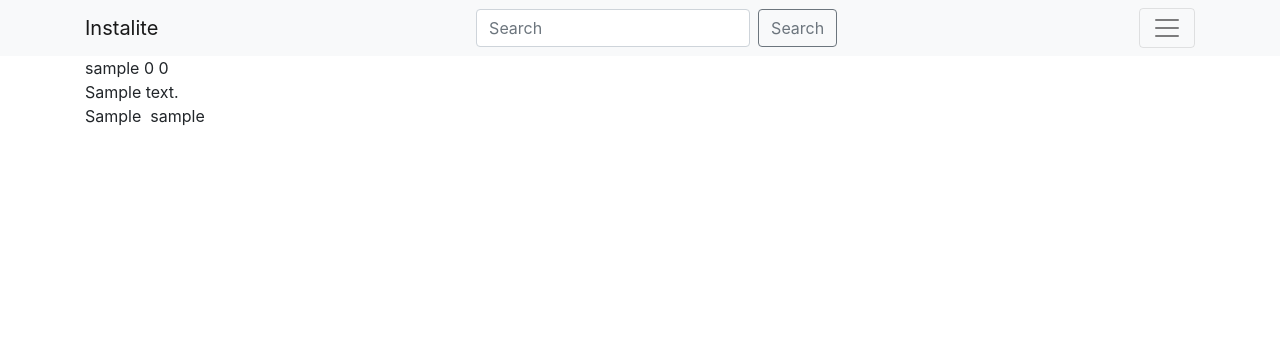
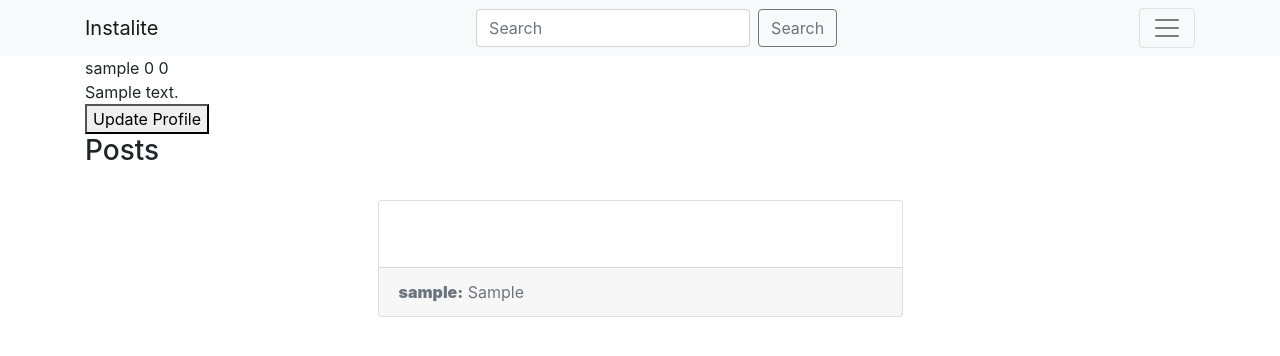
Before and after one commit to Mutugiii/Instalite, a Django app: page /profile/ in a window 1280 px wide. Shown: the top 356 px of the page. Run offline with Django 3.2, Linux system fonts and the light colour scheme; a user stored in the database is signed in; tables that the repository leaves empty hold one stand-in row (values such as "Sample post"); some libraries are stand-ins or nearby versions.

Commit message:
Implement view other user profiles | Add card styles

```diff
--- a/instagram/models.py
+++ b/instagram/models.py
@@ -25,7 +25,7 @@
     bio = HTMLField()
     profile_photo = CloudinaryField('image')
     joined = models.DateTimeField(auto_now_add=True)
-    user = models.OneToOneField(User, on_delete=models.CASCADE, null=True)
+    user = models.ForeignKey(User, on_delete=models.CASCADE, null=True)
     follower = models.ForeignKey(User, related_name='following', blank=True, null=True, on_delete=models.CASCADE)
     following = models.ForeignKey(User, related_name='followers', blank=True, null=True, on_delete=models.CASCADE)
 
@@ -59,7 +59,7 @@
     post_caption = HTMLField()
     post_image = CloudinaryField('image')
     user_profile = models.ForeignKey(Profile, on_delete=models.CASCADE, null=True)
-    user = models.OneToOneField(User, on_delete=models.CASCADE, null=True)
+    user = models.ForeignKey(User, on_delete=models.CASCADE, null=True)
     likes = models.IntegerField(default=0)
     published = models.DateTimeField(auto_now_add=True)
 
--- a/instagram/templates/layout/navbar.html
+++ b/instagram/templates/layout/navbar.html
@@ -16,7 +16,7 @@
             Profile - {{ user.username }}
           </a>
           <div class="dropdown-menu dropdown-menu-right" aria-labelledby="userMenu">
-            <a class="dropdown-item" href="{% url 'profile' %}">My account</a>
+            <a class="dropdown-item" href="{% url 'profile' %}">My Profile</a>
             <a class="dropdown-item" href="#">Change password</a>
             <div class="dropdown-divider"></div>
             <a class="dropdown-item" href="{% url 'logout' %}">Log out</a>
--- a/instagram/templates/profile/profile.html
+++ b/instagram/templates/profile/profile.html
@@ -12,13 +12,14 @@
     {% if profile.profile_photo.url %}
     <img src="{{profile.profile_photo.url}}">
     {% endif %}
-    <!-- <a href="{% url 'updateProfile' %}">
+    <a href="{% url 'updateProfile' profile.id %}">
         <button>Update Profile</button>
-    </a> -->
-    {% for post in posts %}
-    {{post.post_caption}}
-    <img src="{{post.post_image.url}}">
-    {{post.user}}
-    {% endfor %}
+    </a>
+    <h3>Posts</h3>
+    {% if posts %}
+    {% include 'shared/sharedpost.html' %}
+    {% else %}
+    <p>There are no posts</p>
+    {% endif %}
 </div>
 {% endblock %}
--- /dev/null
+++ b/instagram/templates/shared/sharedpost.html
@@ -0,0 +1,20 @@
+{% for post in posts %}
+<br>
+<div class="container">
+    <div class="row justify-content-center">
+        <div class="col-lg-6 col-md-8 col-sm-10">
+            <div class="card">
+                <div class="card-body">
+                    <img src="{{post.post_image.url}}" class="img-responsive"
+                        style="max-width: 500px; max-height: 400px; padding: 13px;border-radius: 30px;">
+                </div>
+                <div class="card-footer text-muted">
+                    <span style="font-weight:900">{{post.user}}:</span>
+                    <span class="text-center">{{post.post_caption}}</span>
+                </div>
+            </div>
+        </div>
+    </div>
+</div>
+<br>
+{% endfor %}
--- a/instagram/urls.py
+++ b/instagram/urls.py
@@ -8,7 +8,7 @@
     path('login/', auth_views.LoginView.as_view(template_name='registration/login.html'), name='login'),
     path('logout/', views.logout_user, name='logout'),
     path('profile/', views.profile, name='profile'),
-    path('profile/update', views.update_profile, name='updateProfile'),
+    path('profile/update/<int:profile_id>', views.update_profile, name='updateProfile'),
     path('post/', views.upload_post, name='post'),
     path('search/', views.search, name='search'),
     path('profile/<str:user_name>', views.other_profile, name='otherprofile'),
--- a/instagram/views.py
+++ b/instagram/views.py
@@ -24,7 +24,6 @@
             user.save()
             login(request, user)
             profile = Profile(username = user.username, user = request.user)
-            print(profile.user)
             profile.save()
             return redirect('index')
     else:
@@ -45,8 +44,6 @@
     '''User profile view'''
     profile = Profile.objects.filter(username = request.user.username).first()
     posts = Post.get_user_posts(request.user.username)
-    print(request.user)
-    print(posts)
     template = loader.get_template('profile/profile.html')
     context = {
         'profile': profile,
@@ -55,17 +52,18 @@
     return HttpResponse(template.render(context, request))
 
 @login_required(login_url='/login/')
-def update_profile(request):
+def update_profile(request, profile_id):
     '''View Function to update user profile'''
     current_user = request.user
-    # profile = Profile.objects.filter(username = request.user.username).first()
     if request.method == 'POST':
         form = UpdateBioForm(request.POST, request.FILES)
         if form.is_valid():
-            username = form.cleaned_data['username']
-            bio = form.cleaned_data['bio']
-            user = request.user
-            profile = Profile.objects.filter(username = user.username).update(username = username, bio=bio, user = user)
+            try:
+                Profile.get_profile_by_id(profile_id)
+                profile = form.save(commit=False)
+                profile.save()
+            except ValueError:
+                return redirect('index')
             return redirect('profile')
     else:
         form = UpdateBioForm()
@@ -112,8 +110,10 @@
 def other_profile(request, user_name):
     '''View function to show other users profile'''
     user = Profile.get_profile_by_name(user_name)
+    posts = Post.get_user_posts(user_name)
     template = loader.get_template('profile/other.html')
     context = {
-        'profile': user
+        'profile': user,
+        'posts': posts
     }
     return HttpResponse(template.render(context, request))
```
Also changed, not shown: instagram/forms.py (+6 -1 lines), instagram/templates/index.html (+5 -5 lines), instagram/templates/profile/other.html (+5 -5 lines), instagram/migrations/0004_auto_20200309_1725.py (added).
